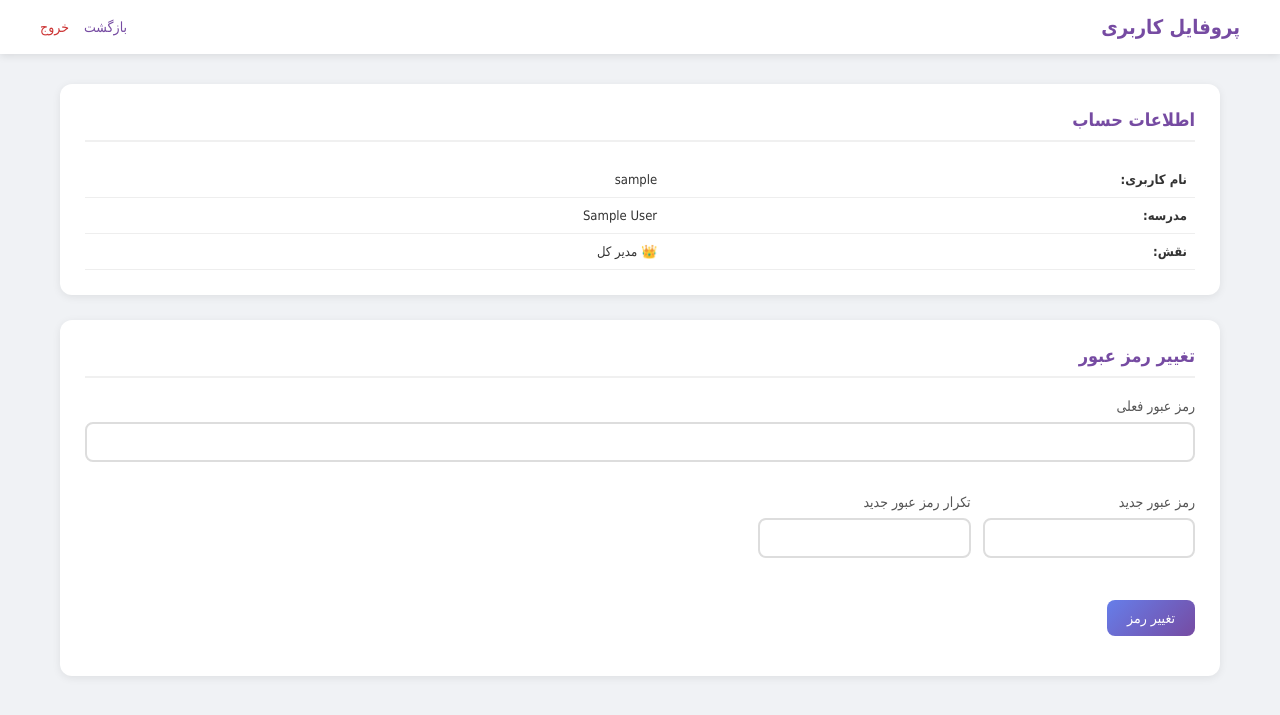
After one commit to farapokhttolid-debug/school_attendance, a Flask app: page /profile in a window 1280 px wide. The commit adds this page. Shown: the top 715 px of the page. Run offline with Flask 3, Linux system fonts and the light colour scheme; the visitor is signed in with stand-in values (Sample User, id 1); tables that the repository leaves empty hold one stand-in row (values such as "Sample post"); parts of the project's set-up code (start-up, migrations or seed data) failed here and were passed over.

Commit message:
پروفایل

```diff
--- a/app.py
+++ b/app.py
@@ -143,6 +143,12 @@ def api_schools_enter(school_id):
 @super_admin_required
 def api_schools_exit():
     return schools_bp.exit_school()
+
+@app.route('/profile')
+def profile_page():
+    if 'user_id' not in session:
+        return redirect('/login')
+    return render_template('profile.html')
 
 # =====================================================
 # مدیریت کاربران
--- a/templates/index.html
+++ b/templates/index.html
@@ -29,6 +29,7 @@
             <a href="/students" class="menu-item">مدیریت دانش‌آموزان</a>
             <a href="/reports" class="menu-item">گزارش‌ها</a>
             <a href="/users" class="menu-item">مدیریت کاربران</a>
+            <a href="/profile" class="menu-item">پروفایل کاربری</a>
             {% if session.is_super_admin %}
             <a href="/schools" class="menu-item">مدیریت مدارس</a>
             {% endif %}
--- /dev/null
+++ b/templates/profile.html
@@ -0,0 +1,126 @@
+<!DOCTYPE html>
+<html lang="fa" dir="rtl">
+<head>
+    <meta charset="UTF-8">
+    <meta name="viewport" content="width=device-width, initial-scale=1.0">
+    <title>پروفایل کاربری</title>
+    <link rel="stylesheet" href="{{ url_for('static', filename='css/style.css') }}">
+</head>
+<body>
+    <header>
+        <div class="header-container">
+            <h1>پروفایل کاربری</h1>
+            <div class="user-info">
+                <a href="/" class="btn-back">بازگشت</a>
+                <a href="/logout" class="btn-logout">خروج</a>
+            </div>
+        </div>
+    </header>
+
+    <main>
+        <!-- اطلاعات کاربر -->
+        <section class="card">
+            <h2>اطلاعات حساب</h2>
+            <table class="data-table">
+                <tbody>
+                    <tr>
+                        <td><b>نام کاربری:</b></td>
+                        <td>{{ session.username }}</td>
+                    </tr>
+                    <tr>
+                        <td><b>مدرسه:</b></td>
+                        <td>{{ session.school_name or 'مدیریت کل سیستم' }}</td>
+                    </tr>
+                    <tr>
+                        <td><b>نقش:</b></td>
+                        <td>
+                            {% if session.is_super_admin %}👑 مدیر کل
+                            {% elif session.is_admin %}🔑 ادمین مدرسه
+                            {% else %}👤 کاربر عادی{% endif %}
+                        </td>
+                    </tr>
+                </tbody>
+            </table>
+        </section>
+
+        <!-- تغییر رمز -->
+        <section class="card">
+            <h2>تغییر رمز عبور</h2>
+            <form id="changePasswordForm" class="form-grid">
+                <div class="form-group" style="grid-column: 1/-1;">
+                    <label>رمز عبور فعلی</label>
+                    <input type="password" id="current_password" maxlength="4" pattern="\d{4}" required>
+                </div>
+                <div class="form-group">
+                    <label>رمز عبور جدید</label>
+                    <input type="password" id="new_password" maxlength="4" pattern="\d{4}" required>
+                </div>
+                <div class="form-group">
+                    <label>تکرار رمز عبور جدید</label>
+                    <input type="password" id="confirm_password" maxlength="4" pattern="\d{4}" required>
+                </div>
+                <div style="grid-column: 1/-1; margin-top:10px;">
+                    <button type="submit" class="btn-primary">تغییر رمز</button>
+                </div>
+            </form>
+            <div id="passwordMessage" style="margin-top:15px;"></div>
+        </section>
+    </main>
+
+    <script>
+        document.getElementById('changePasswordForm').addEventListener('submit', async (e) => {
+            e.preventDefault();
+
+            const currentPwd = document.getElementById('current_password').value.trim();
+            const newPwd = document.getElementById('new_password').value.trim();
+            const confirmPwd = document.getElementById('confirm_password').value.trim();
+            const msg = document.getElementById('passwordMessage');
+
+            // اعتبارسنجی سمت کلاینت
+            if (!currentPwd || !newPwd || !confirmPwd) {
+                msg.innerHTML = '<span style="color:red;">❌ همه فیلدها را پر کنید</span>';
+                return;
+            }
+
+            if (!/^\d{4}$/.test(newPwd)) {
+                msg.innerHTML = '<span style="color:red;">❌ رمز جدید باید ۴ رقم عددی باشد</span>';
+                return;
+            }
+
+            if (newPwd !== confirmPwd) {
+                msg.innerHTML = '<span style="color:red;">❌ رمز جدید با تکرارش مطابقت ندارد</span>';
+                return;
+            }
+
+            if (currentPwd === newPwd) {
+                msg.innerHTML = '<span style="color:red;">❌ رمز جدید نباید با رمز فعلی یکسان باشد</span>';
+                return;
+            }
+
+            msg.innerHTML = '⏳ در حال ذخیره...';
+
+            try {
+                const res = await fetch('/api/change_my_password', {
+                    method: 'POST',
+                    headers: {'Content-Type': 'application/json'},
+                    body: JSON.stringify({
+                        current_password: currentPwd,
+                        new_password: newPwd,
+                        confirm_password: confirmPwd
+                    })
+                });
+                const data = await res.json();
+
+                if (data.success) {
+                    msg.innerHTML = '<span style="color:green;">✅ رمز عبور با موفقیت تغییر کرد</span>';
+                    document.getElementById('changePasswordForm').reset();
+                } else {
+                    msg.innerHTML = '<span style="color:red;">❌ ' + data.error + '</span>';
+                }
+            } catch (err) {
+                msg.innerHTML = '<span style="color:red;">❌ خطا در ارتباط با سرور</span>';
+            }
+        });
+    </script>
+</body>
+</html>
```
